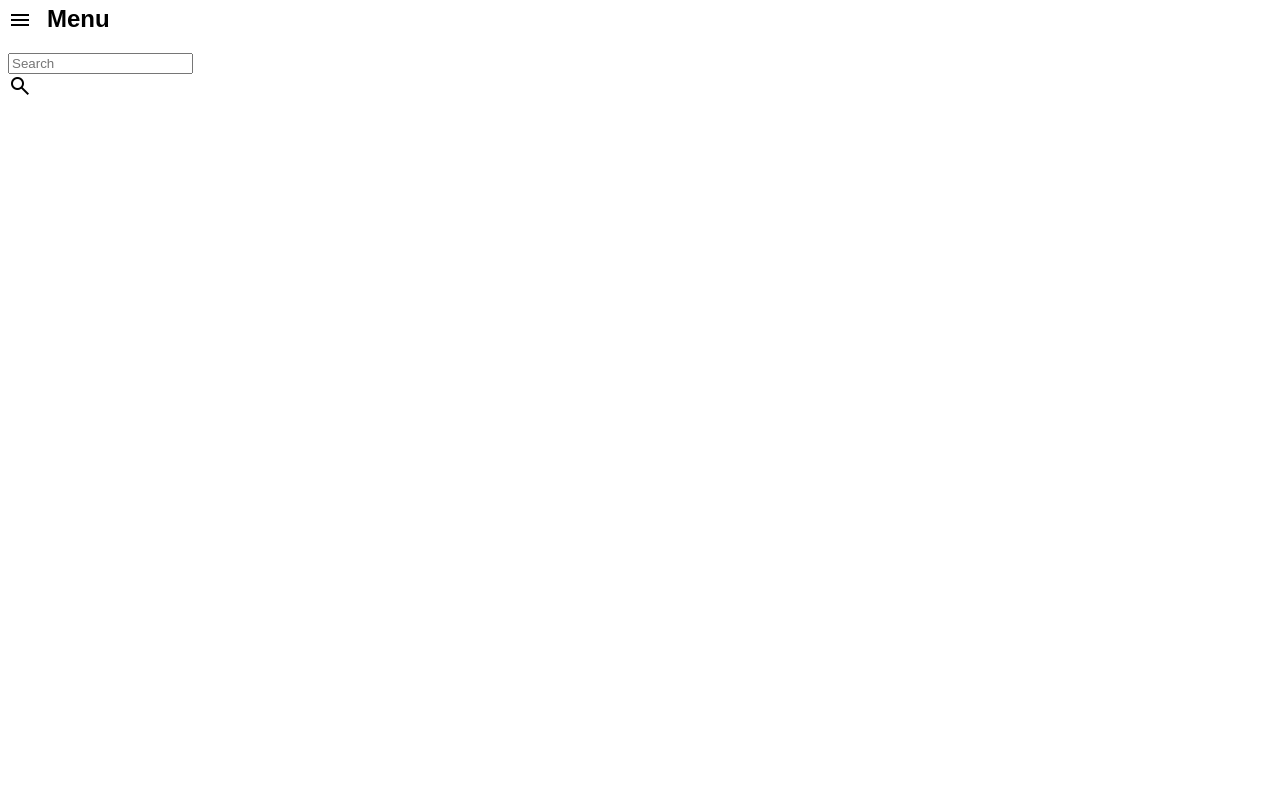
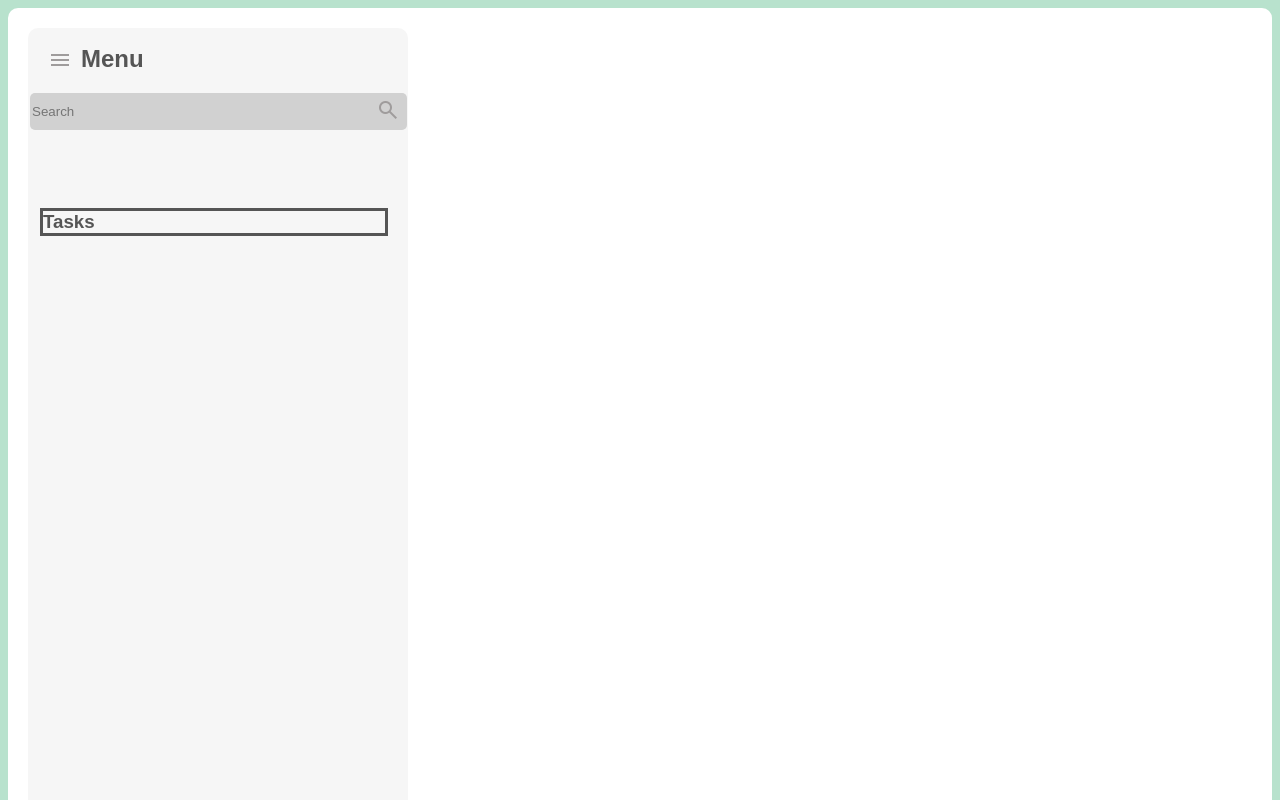
Before and after one commit to Agraj-Prtp-Singh/summer-class, a plain HTML site: page index.html in a window 1280 px wide. Shown: the top 800 px of the page. Drawn offline with nearby package versions, Linux system fonts and the light colour scheme.

Commit message:
Created search box

```diff
--- a/index.html
+++ b/index.html
@@ -1,34 +1,34 @@
 <!DOCTYPE html>
 <html lang="en">
   <head>
-    <meta charset="UTF-8">
-    <meta name="viewport" content="width=device-width, initial-scale=1.0">
+    <meta charset="UTF-8" />
+    <meta name="viewport" content="width=device-width, initial-scale=1.0" />
     <title>To do list</title>
-    <link rel="stylesheet" href="style.css">
-    <link rel="stylesheet" href="https://fonts.googleapis.com/css2?family=Material+Symbols+Outlined:opsz,wght,FILL,GRAD@24,400,0,0&icon_names=menu" />
+    <link rel="stylesheet" href="style.css" />
+    <link
+      href="https://fonts.googleapis.com/css2?family=Material+Symbols+Outlined"
+      rel="stylesheet"
+    />
   </head>
   <body>
-    <div class="container">
-
-        <aside class="Sidebar">
-            <div class="Menu">
-                <span class="material-symbols-outlined">
-                    menu
-                </span>
+    <div class="main-container">
+      <!-- Menu area -->
+      <aside class="menu-sidebar">
+        <div class="menu">
+          <span class="material-symbols-outlined"> menu </span>
           <h2 class="menu-heading">Menu</h2>
         </div>
-            <div class="Search-area">
-                <input placeholder="Search" class="input-container">
-                <div class="Search-btn">
-                    <span class="material-symbols-outlined">
-                    search
-                    </span>
+        <!-- Search area -->
+        <div class="search-area">
+          <div class="search-wrapper">
+            <input placeholder="Search" class="search-box" />
+            <div class="search-btn">
+              <span class="material-symbols-outlined">search</span>
             </div>
           </div>
-
+        </div>
+        <h3 class="tasks">Tasks</h3>
       </aside>
-
     </div>
-
   </body>
 </html>
--- a/style.css
+++ b/style.css
@@ -1,19 +1,81 @@
-body{
-    font-family: "Poppins", sans-serif;
+:root {
+  --text-color: rgb(85, 85, 85);
 }
 
-
-
-.Menu{
-    display: flex;
-
+body {
+  font-family: "Poppins", sans-serif;
+  background-color: hsl(149, 42%, 62%, 51%);
 }
 
-.menu-heading{
-    margin-top: -3px;
-margin-left: 15px;
+.main-container {
+  background-color: white;
+  max-width: 1440px;
+  max-height: 1024dvh;
+  padding: 20px;
+  border-radius: 10px;
 }
 
-.material-symbols-outlined{
-    font-size: 200px;
+.menu-sidebar {
+  background-color: hsl(0, 0%, 50%, 7%);
+  width: 340px;
+  height: 877px;
+  padding: 20px;
+  border-radius: 10px;
 }
+
+.menu {
+  display: flex;
+  color: var(--text-color);
+}
+
+.menu-heading {
+  margin-top: -3px;
+  margin-left: 8px;
+}
+
+.material-symbols-outlined {
+  width: 25px;
+  height: 19px;
+  color: rgb(159, 156, 156);
+}
+
+.search-box {
+  margin-left: -18px;
+  width: 335px;
+  height: 35px;
+  border-radius: 5px;
+  background-color: hsl(0, 0%, 82%);
+  border: none;
+  /* outline: none; */
+  color: black;
+  padding-right: 40px;
+}
+
+/* .search-box::placeholder{
+    color: hsl(0, 0%, 82%);
+} */
+.search-wrapper {
+  position: relative;
+  width: 373px;
+}
+
+.search-btn {
+  position: absolute;
+  right: 20px;
+  top: 5px;
+  background: none;
+  border: none;
+  cursor: pointer;
+  color: rgb(100, 100, 100);
+  font-size: 20px;
+}
+.search-box:focus {
+  outline: 2px solid hsl(0, 1%, 39%); /* or any color you want */
+}
+
+.tasks {
+  margin-top: 78px;
+  margin-left: -8px;
+  border: solid;
+  color: var(--text-color);
+}
```
Also changed, not shown: todolist.html (deleted, +0 -17 lines). Lines whose indentation alone changed are shown as unchanged.
